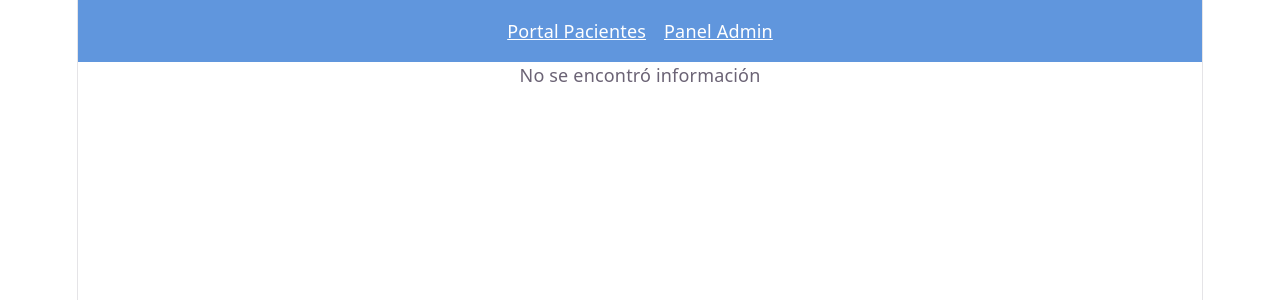
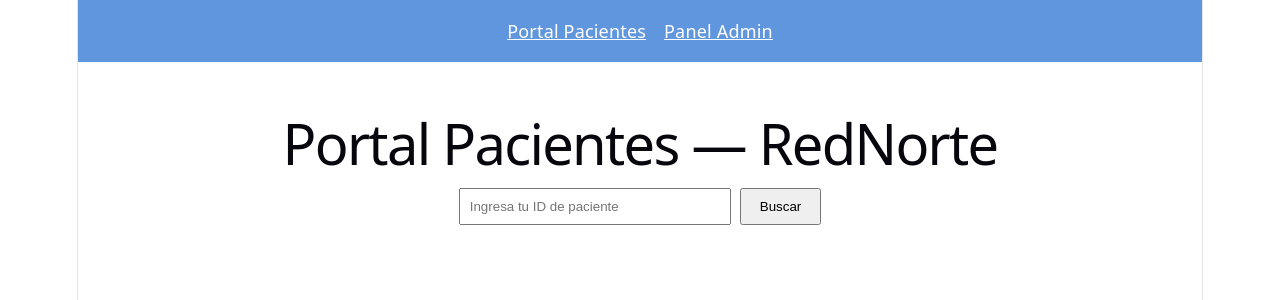
Before and after one commit to dxminique/rednorte-bff-frontend, a React (Vite) app in the folder frontend/: page /portal in a window 1280 px wide. Shown: the top 300 px of the page. Built offline with nearby package versions, Linux system fonts and the light colour scheme; no server answers.

Commit message:
feat: portal pacientes con busqueda por id

```diff
--- a/frontend/src/pages/PortalPacientes.tsx
+++ b/frontend/src/pages/PortalPacientes.tsx
@@ -1,4 +1,4 @@
-import { useEffect, useState } from 'react'
+import { useState } from 'react'
 import axios from 'axios'
 
 const BFF_URL = 'http://localhost:3001'
@@ -17,24 +17,45 @@ interface Ficha {
 export default function PortalPacientes() {
   const [ficha, setFicha] = useState<Ficha | null>(null)
   const [totalEnEspera, setTotalEnEspera] = useState<number>(0)
-  const [loading, setLoading] = useState(true)
+  const [loading, setLoading] = useState(false)
+  const [busquedaId, setBusquedaId] = useState('')
 
-  useEffect(() => {
-    axios.get(`${BFF_URL}/portal/estado/1`)
+  const buscarPaciente = () => {
+    if (!busquedaId) return
+    setLoading(true)
+    axios.get(`${BFF_URL}/portal/estado/${busquedaId}`)
       .then(res => {
         setFicha(res.data.ficha)
         setTotalEnEspera(res.data.totalEnEspera)
         setLoading(false)
       })
-      .catch(() => setLoading(false))
-  }, [])
-
-  if (loading) return <p>Cargando...</p>
-  if (!ficha) return <p>No se encontró información</p>
+      .catch(() => {
+        setFicha(null)
+        setLoading(false)
+      })
+  }
 
   return (
     <div style={{ padding: '2rem' }}>
       <h1>Portal Pacientes — RedNorte</h1>
+
+      <div style={{ marginBottom: '1rem' }}>
+        <input
+          type="number"
+          placeholder="Ingresa tu ID de paciente"
+          value={busquedaId}
+          onChange={e => setBusquedaId(e.target.value)}
+          style={{ padding: '0.5rem', marginRight: '0.5rem', width: '250px' }}
+        />
+        <button onClick={buscarPaciente} style={{ padding: '0.5rem 1rem' }}>
+          Buscar
+        </button>
+      </div>
+
+      {loading && <p>Cargando...</p>}
+
+      {ficha && (
+        <div>
           <h2>Mi estado en lista de espera</h2>
           <p><strong>Nombre:</strong> {ficha.pacienteNombre}</p>
           <p><strong>RUT:</strong> {ficha.pacienteRut}</p>
@@ -46,5 +67,11 @@ export default function PortalPacientes() {
           <hr />
           <p><strong>Total pacientes en espera:</strong> {totalEnEspera}</p>
         </div>
+      )}
+
+      {!loading && !ficha && busquedaId && (
+        <p>No se encontró información para ese ID</p>
+      )}
+    </div>
   )
 }
```
Lines whose indentation alone changed are shown as unchanged.
